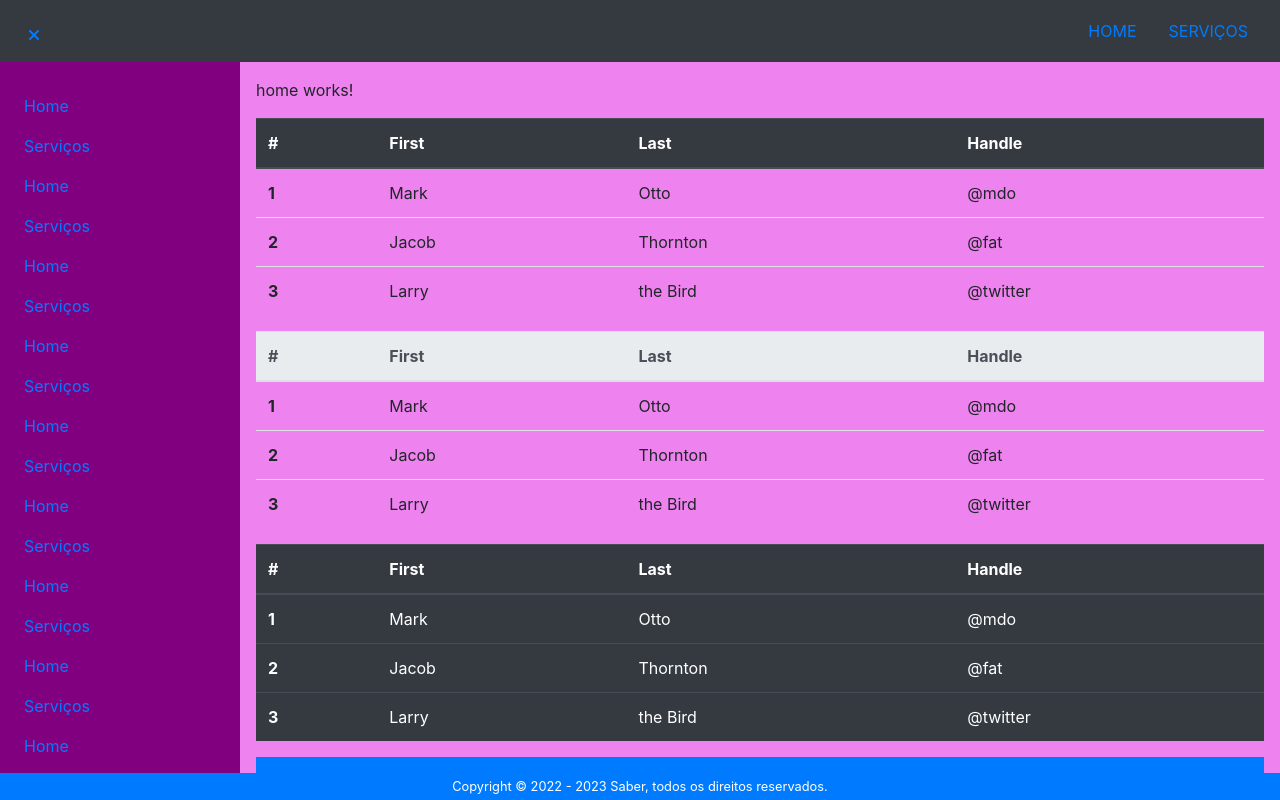
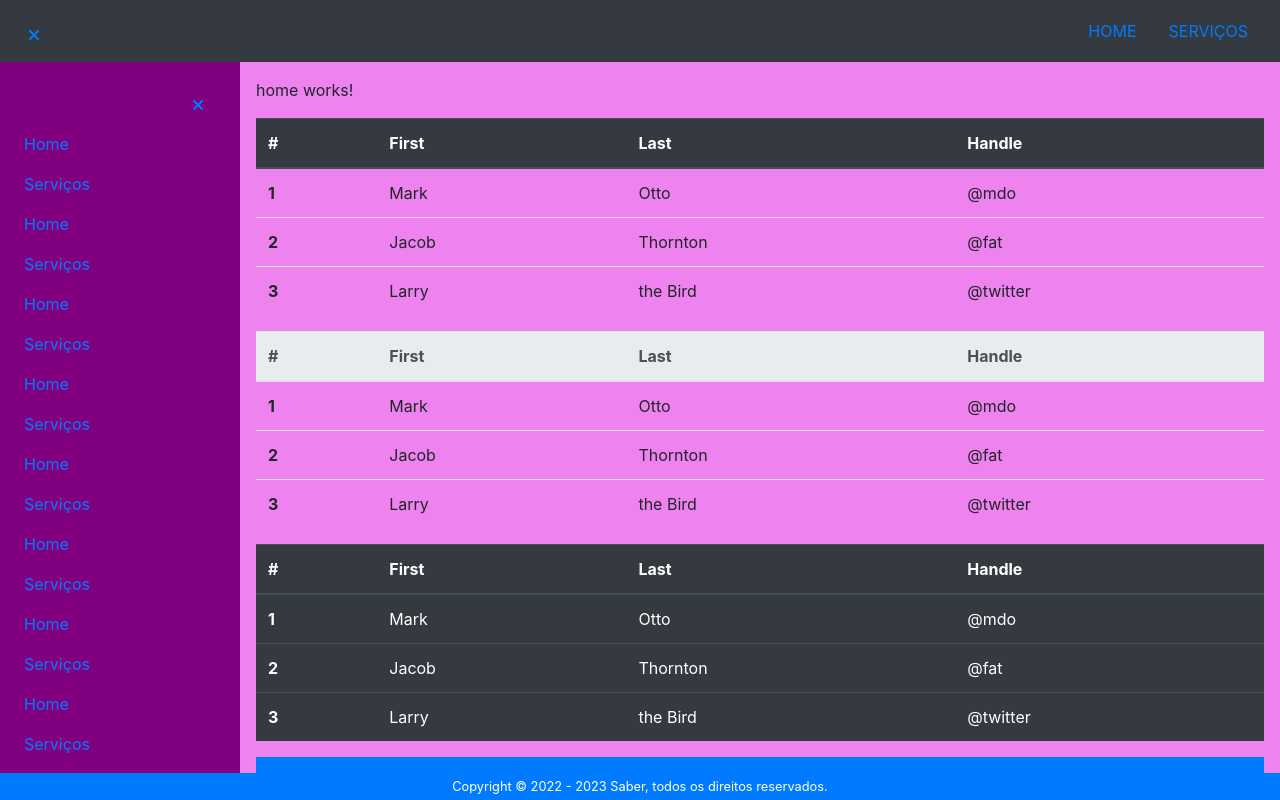
Before and after one commit to joel-estumano/menu-responsivo, an Angular app: page /home in a window 1280 px wide. Built offline with nearby package versions, Linux system fonts and the light colour scheme.

Commit message:
Finalização da primeira parte

```diff
--- a/src/app/layout/components/conteudo/conteudo.component.css
+++ b/src/app/layout/components/conteudo/conteudo.component.css
@@ -5,3 +5,16 @@
     overflow: auto;
     background-color: violet;
 }
+
+::-webkit-scrollbar {
+    width: 4px;
+}
+
+::-webkit-scrollbar-track {
+    -webkit-box-shadow: inset 0 0 6px rgba(0,0,0,0.3);
+}
+
+::-webkit-scrollbar-thumb {
+  background-color: var(--warning);
+  outline: 1px solid slategrey;
+}
--- a/src/app/layout/components/menu-responsivo/menu-controle.service.ts
+++ b/src/app/layout/components/menu-responsivo/menu-controle.service.ts
@@ -1,22 +1,23 @@
 import { Injectable } from '@angular/core';
-import { BehaviorSubject, Observable, Subject } from 'rxjs';
+import { BehaviorSubject, Observable } from 'rxjs';
 
 @Injectable({
   providedIn: 'root',
 })
 export class MenuControleService {
   private subjectMenuOpen: BehaviorSubject<boolean>;
-  private subjectVisibilidade = new Subject<boolean>();
+  private subjectVisibilidade: BehaviorSubject<boolean>;
 
   constructor() {
     this.subjectMenuOpen = new BehaviorSubject<boolean>(true);
+    this.subjectVisibilidade = new BehaviorSubject<boolean>(true);
   }
 
-  public setMenuOpen(open: boolean) {
+  public menuOpen(open: boolean) {
     this.subjectMenuOpen.next(open);
   }
 
-  public setVisivel(visivel: boolean) {
+  public menuVisible(visivel: boolean) {
     this.subjectVisibilidade.next(visivel);
   }
 
--- a/src/app/layout/components/menu-responsivo/menu-responsivo.component.css
+++ b/src/app/layout/components/menu-responsivo/menu-responsivo.component.css
@@ -6,14 +6,26 @@
    background-color: purple;
 }
 
+::-webkit-scrollbar {
+  width: 4px;
+}
+
+::-webkit-scrollbar-track {
+  -webkit-box-shadow: inset 0 0 6px rgba(0,0,0,0.3);
+}
+
+::-webkit-scrollbar-thumb {
+background-color: var(--warning);
+outline: 1px solid slategrey;
+}
+
 
 .offcanvas-collapse {
    position: fixed;
    top: 0px; /* Height of navbar */
    bottom: 0;
-   width: 40%;
-   padding-right: 1rem;
-   padding-left: 1rem;
+   width: 240px;
+   padding: 16px;
    overflow-y: auto;
    background-color: var(--gray-dark);
    transition: -webkit-transform .3s ease-in-out;
@@ -21,6 +33,10 @@
    transition: transform .3s ease-in-out, -webkit-transform .3s ease-in-out;
    -webkit-transform: translateX(100%);
    transform: translateX(100%);
+
+   -webkit-transform: translateX(-1rem);
+   transform: translateX(-1rem); /* Account for horizontal padding on navbar */
+   z-index: 10000;
  }
  .offcanvas-collapse.open {
    -webkit-transform: translateX(-1rem);
--- a/src/app/layout/components/menu-responsivo/menu-responsivo.component.html
+++ b/src/app/layout/components/menu-responsivo/menu-responsivo.component.html
@@ -1,6 +1,16 @@
 <div #menu class="d-none">
-<!-- <div class="offcanvas-collapse open"> -->
-    <ul class="navbar-nav">
+    <!-- <div class="offcanvas-collapse open"> -->
+    <ul class="navbar-nav w-100">
+
+        <li class="nav-item p-0 m-0" style="text-align: end;">
+            <button class="btn btn-primary-outline" (click)="menuOpen(menu)" *ngIf="{
+            open: open$ | async,
+            visivel: visivel$ | async
+        } as menu">
+                <i class="text-primary fa-solid" [ngClass]="menu.open && menu.visivel ? 'fa-xmark' : 'fa-bars'"></i>
+            </button>
+        </li>
+
         <li class="nav-item">
             <a class="nav-link" routerLink="/home" routerLinkActive="active">Home</a>
         </li>
--- a/src/app/layout/components/menu-responsivo/menu-responsivo.component.ts
+++ b/src/app/layout/components/menu-responsivo/menu-responsivo.component.ts
@@ -6,6 +6,7 @@ import {
   Renderer2,
   ViewChild,
 } from '@angular/core';
+import { map, Observable } from 'rxjs';
 import { MenuControleService } from './menu-controle.service';
 
 @Component({
@@ -16,20 +17,22 @@ import { MenuControleService } from './menu-controle.service';
 export class MenuResponsivoComponent implements AfterViewInit {
   @ViewChild('menu') menu: ElementRef = {} as ElementRef;
   private readonly menuClassico = 'd-flex app-menu-responsivo p-4';
-  private readonly menuOffcanvas = 'd-flex offcanvas-collapse open p-4';
+  private readonly menuOffcanvas = 'd-flex offcanvas-collapse p-4';
+
+  public open$: Observable<boolean> = new Observable();
+  public visivel$: Observable<boolean> = new Observable();
 
   private open: boolean = true;
+  public visivel: boolean = true;
 
   @HostListener('window:load', ['$event'])
   @HostListener('window:scroll', ['$event'])
   @HostListener('window:resize', ['$event'])
   onWindowScroll(event?: any) {
     if (this.elementRef.nativeElement.offsetParent?.className) {
-      console.log('não existia parent');
-      this.mControlService.setVisivel(true);
+      this.mControlService.menuVisible(true);
     } else {
-      console.log('existia parent');
-      this.mControlService.setVisivel(false);
+      this.mControlService.menuVisible(false);
     }
   }
 
@@ -37,15 +40,25 @@ export class MenuResponsivoComponent implements AfterViewInit {
     private mControlService: MenuControleService,
     private elementRef: ElementRef,
     private renderer2: Renderer2
-  ) {}
+  ) {
+    this.open$ = this.mControlService.getSourceMenuOpen().pipe(
+      map((open: boolean) => {
+        return open;
+      })
+    );
+    this.visivel$ = this.mControlService.getSourceVisibilidade().pipe(
+      map((visivel: boolean) => {
+        this.visivel = visivel;
+        return visivel;
+      })
+    );
+  }
+
   ngAfterViewInit(): void {
     this.mControlService.getSourceMenuOpen().subscribe((isOpen) => {
       this.open = isOpen;
 
-      if (this.open) {
-        /*  this.menuClassico.split(' ').forEach((className: string) => {
-          this.renderer2.removeClass(this.menu.nativeElement, className);
-        }); */
+      if (this.open && this.visivel) {
         this.menuClassico.split(' ').forEach((className: string) => {
           this.renderer2.addClass(this.menu.nativeElement, className);
         });
@@ -53,13 +66,12 @@ export class MenuResponsivoComponent implements AfterViewInit {
         this.menuClassico.split(' ').forEach((className: string) => {
           this.renderer2.removeClass(this.menu.nativeElement, className);
         });
-        /*  this.menuClassico.split(' ').forEach((className: string) => {
-          this.renderer2.addClass(this.menu.nativeElement, className);
-        }); */
       }
+
     });
   }
+
+  menuOpen(menu: any) {
+    this.mControlService.menuOpen(!menu.open);
+  }
 }
-
-//  this.renderer2.setAttribute(this.menu.nativeElement, 'class', 'd-flex app-menu-responsivo p-4');
-// && this.elementRef.nativeElement.offsetParent?.className
--- a/src/app/layout/components/navbar/navbar.component.ts
+++ b/src/app/layout/components/navbar/navbar.component.ts
@@ -1,5 +1,5 @@
 import { Component, OnInit } from '@angular/core';
-import { map, Observable } from 'rxjs';
+import { Observable } from 'rxjs';
 import { MenuControleService } from '../menu-responsivo/menu-controle.service';
 
 @Component({
@@ -12,25 +12,13 @@ export class NavbarComponent implements OnInit {
   public visivel$: Observable<boolean> = new Observable();
 
   constructor(private menuControleService: MenuControleService) {
-    this.open$ = this.menuControleService.getSourceMenuOpen().pipe(
-      map((open) => {
-        return open;
-      })
-    );
-    this.visivel$ = this.menuControleService.getSourceVisibilidade().pipe(
-      map((visivel: boolean) => {
-        return visivel;
-      })
-    );
+    this.open$ = this.menuControleService.getSourceMenuOpen().pipe();
+    this.visivel$ = this.menuControleService.getSourceVisibilidade().pipe();
   }
 
   ngOnInit(): void {}
 
   openMenu(menu: any) {
-    if (menu.visivel) {
-      this.menuControleService.setMenuOpen(!menu.open);
-    } else {
-      alert('off canvas ...');
-    }
+    this.menuControleService.menuOpen(!menu.open);
   }
 }
```
Also changed, not shown: src/app/layout/components/menu-responsivo/menu-display.service.ts (deleted, +0 -26 lines), src/app/layout/components/menu.service.ts (deleted, +0 -9 lines).
